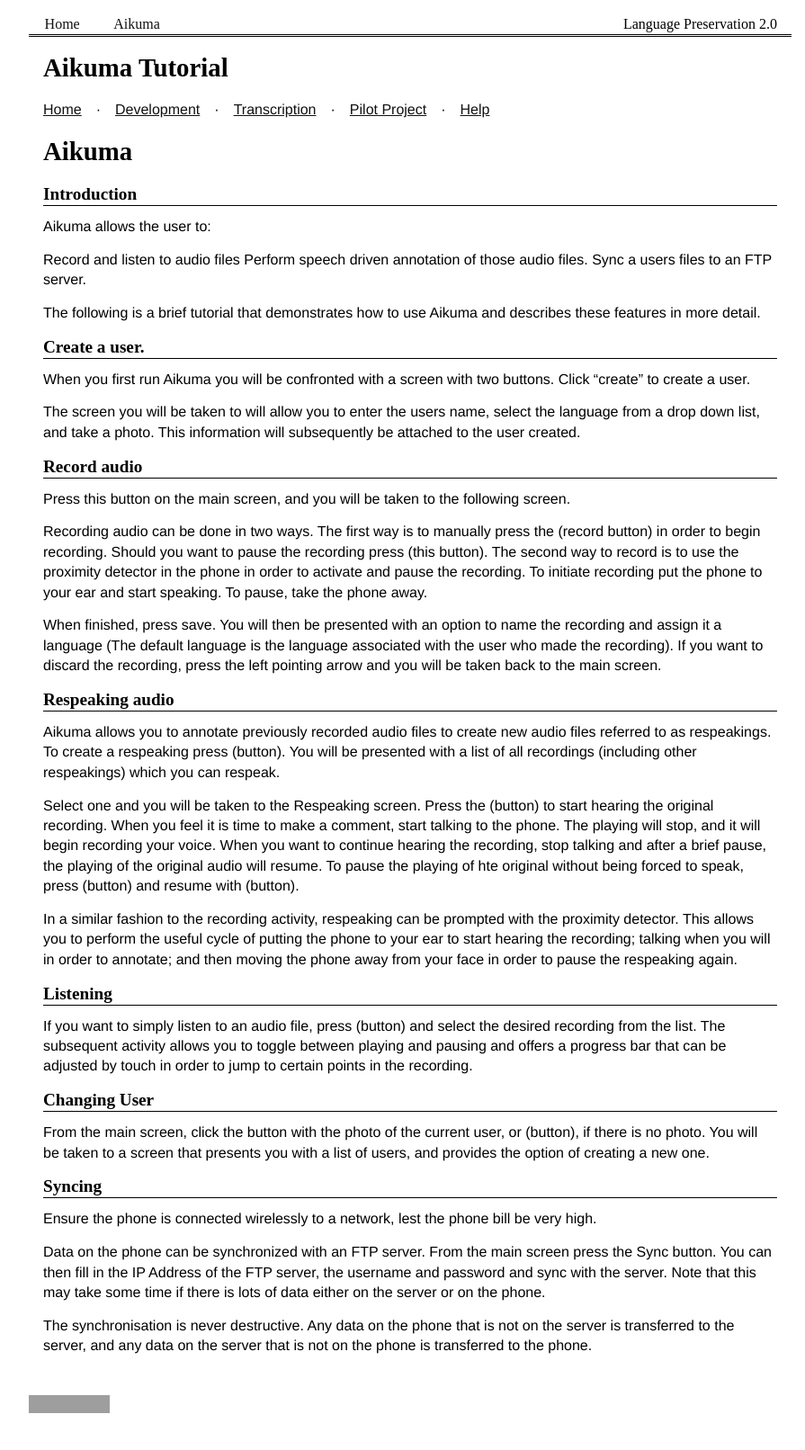
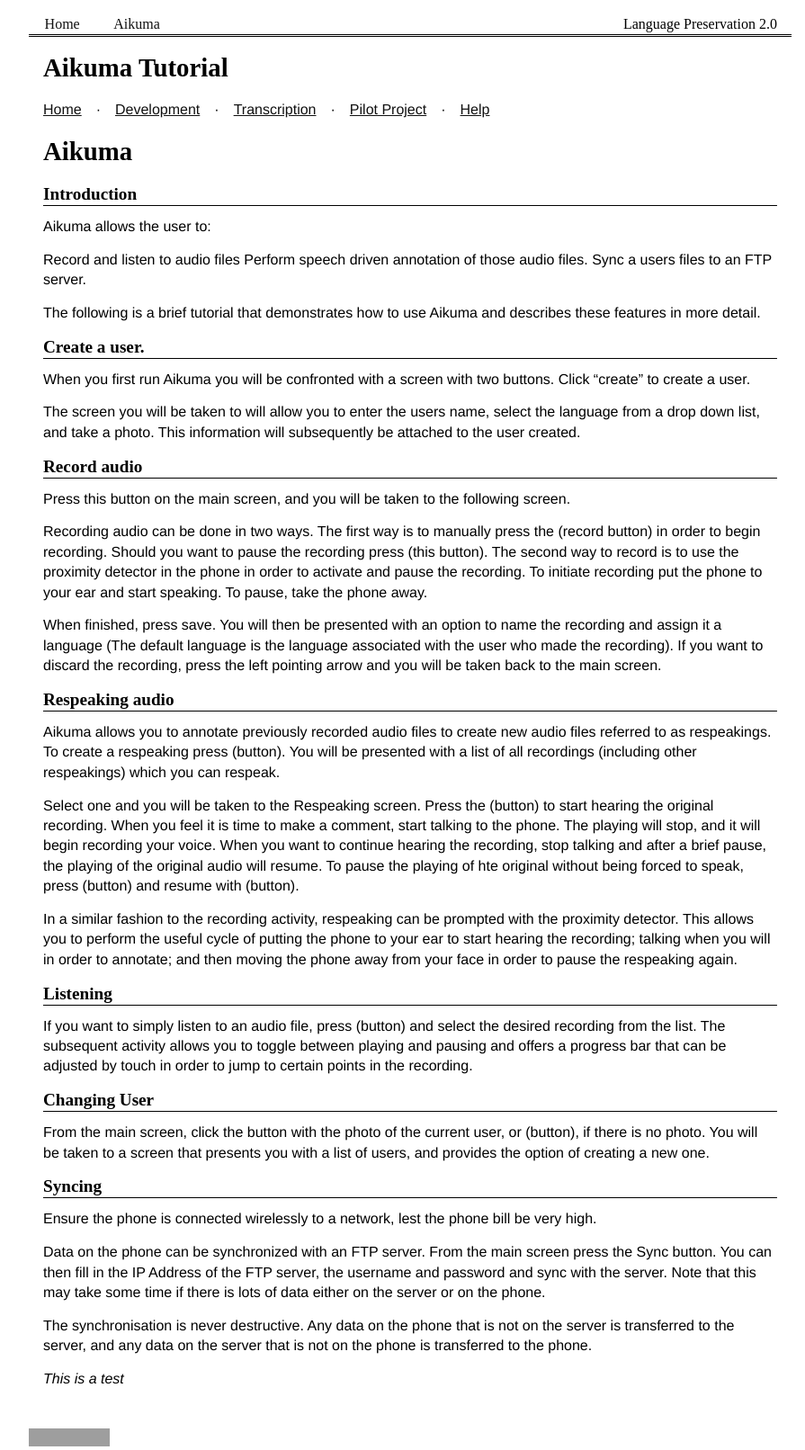
Before and after one commit to langtech/langtech.github.com, a Jekyll site: the page built from aikuma/tutorial.md, in a window 1280 px wide. Shown: the whole page at 90% size, without its empty margins (184-1079 px from the left). Built offline with Jekyll 4.4.1, drawn with Linux system fonts in a browser that asks for light colours; before the commit the page ends 1576 px from its top, so only the background shows below that; grey boxes are pictures that could not be loaded.

Commit message:
test commit
I have added a line of stuff

```diff
--- a/aikuma/tutorial.md
+++ b/aikuma/tutorial.md
@@ -100,3 +100,5 @@ some time if there is lots of data either on the server or on the phone.
 The synchronisation is never destructive. Any data on the phone that is not on
 the server is transferred to the server, and any data on the server that is not
 on the phone is transferred to the phone.
+
+*This is a test*
```
